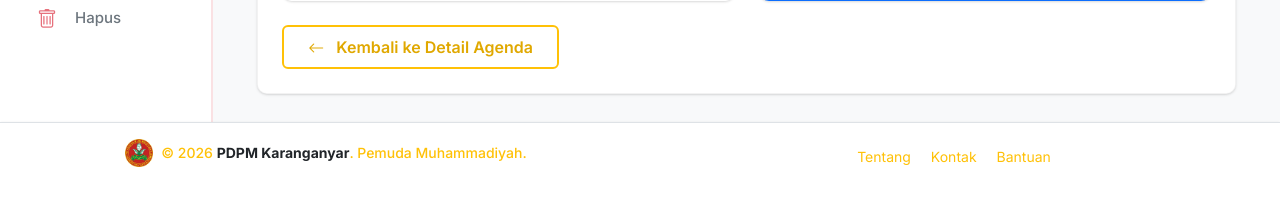
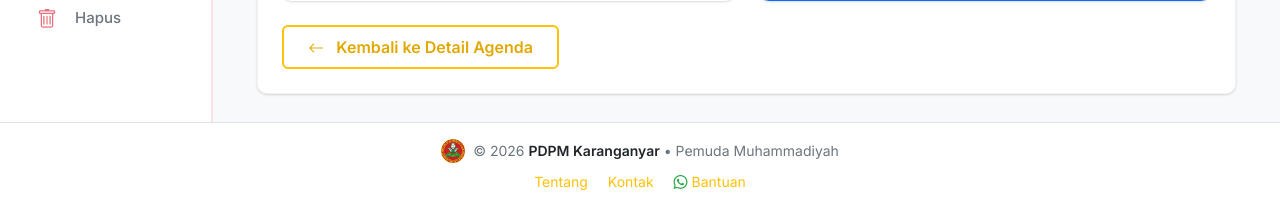
Before and after one commit to ZAKITRIPAMUNGKAS/pdpm, a CodeIgniter 4 app: the page made by app/Views/absensi/form_absensi.php in a window 1280 px wide. Shown: the part 741-951 px from the top of the page. Before the commit the page ends 908 px from the top, so only its background shows below. Run offline with PHP 8.4 and a stand-in for CodeIgniter, Linux system fonts and the light colour scheme; the template is opened without the code that fills it, so the values that code supplies are empty; some libraries are stand-ins or nearby versions.

Commit message:
style: redesain footer dashboard agar lebih simpel, bersih, dan responsif

```diff
--- a/app/Views/layout/template.php
+++ b/app/Views/layout/template.php
@@ -266,24 +266,20 @@
         </div>
     </div>
 
-    <!-- Footer -->
-    <footer class="footer mt-auto py-3 bg-white border-top shadow-sm">
-        <div class="container-fluid px-4">
-            <div class="row align-items-center gy-2">
-                <div class="col-md-6 col-12 text-center text-md-start">
-                    <div class="d-inline-flex align-items-center">
-                        <img src="<?= base_url('logo.png') ?>" alt="PDPM Logo" style="height: 28px; width: auto;" class="me-2">
-                        <span class="small text-secondary fw-medium">
-                            © <?= date('Y') ?> <strong class="text-dark">PDPM Karanganyar</strong>. Pemuda Muhammadiyah.
-                        </span>
-                    </div>
+    <!-- Minimalist Footer -->
+    <footer class="footer mt-auto py-3 bg-white border-top">
+        <div class="container-fluid px-3 px-md-4">
+            <div class="d-flex flex-column flex-md-row align-items-center justify-content-between gap-2 text-center text-md-start">
+                <div class="d-flex align-items-center">
+                    <img src="<?= base_url('logo.png') ?>" alt="PDPM Logo" style="height: 24px; width: auto;" class="me-2">
+                    <span class="small text-muted">
+                        &copy; <?= date('Y') ?> <strong class="text-dark fw-semibold">PDPM Karanganyar</strong> &bull; Pemuda Muhammadiyah
+                    </span>
                 </div>
-                <div class="col-md-6 col-12 text-center text-md-end">
-                    <div class="footer-links small">
-                        <a href="<?= site_url('profil') ?>" class="text-secondary text-decoration-none me-3 hover-danger">Tentang</a>
-                        <a href="<?= site_url('kontak') ?>" class="text-secondary text-decoration-none me-3 hover-danger">Kontak</a>
-                        <a href="https://wa.me/6281234567890" target="_blank" class="text-secondary text-decoration-none hover-danger">Bantuan</a>
-                    </div>
+                <div class="footer-links small">
+                    <a href="<?= site_url('profil') ?>" class="text-secondary text-decoration-none me-3">Tentang</a>
+                    <a href="<?= site_url('kontak') ?>" class="text-secondary text-decoration-none me-3">Kontak</a>
+                    <a href="https://wa.me/6281234567890" target="_blank" class="text-secondary text-decoration-none"><i class="bi bi-whatsapp text-success me-1"></i>Bantuan</a>
                 </div>
             </div>
         </div>
```
